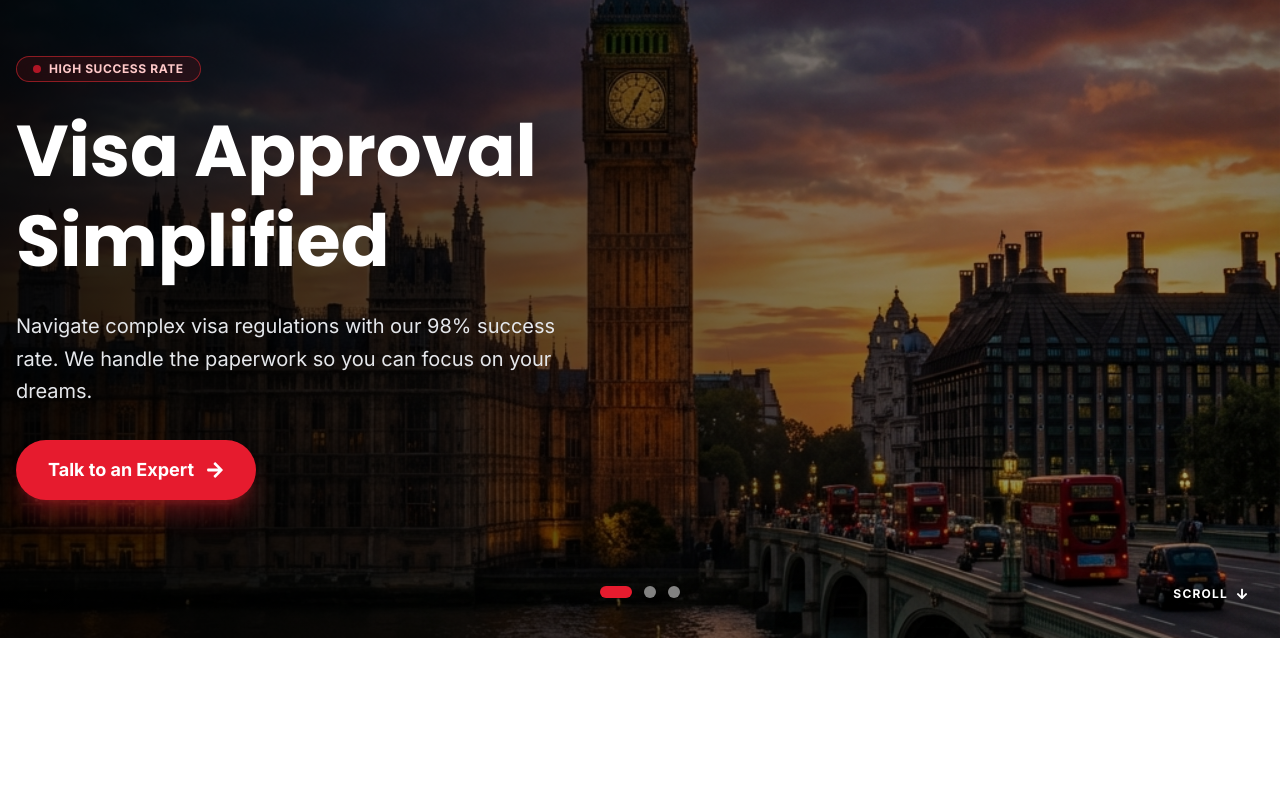
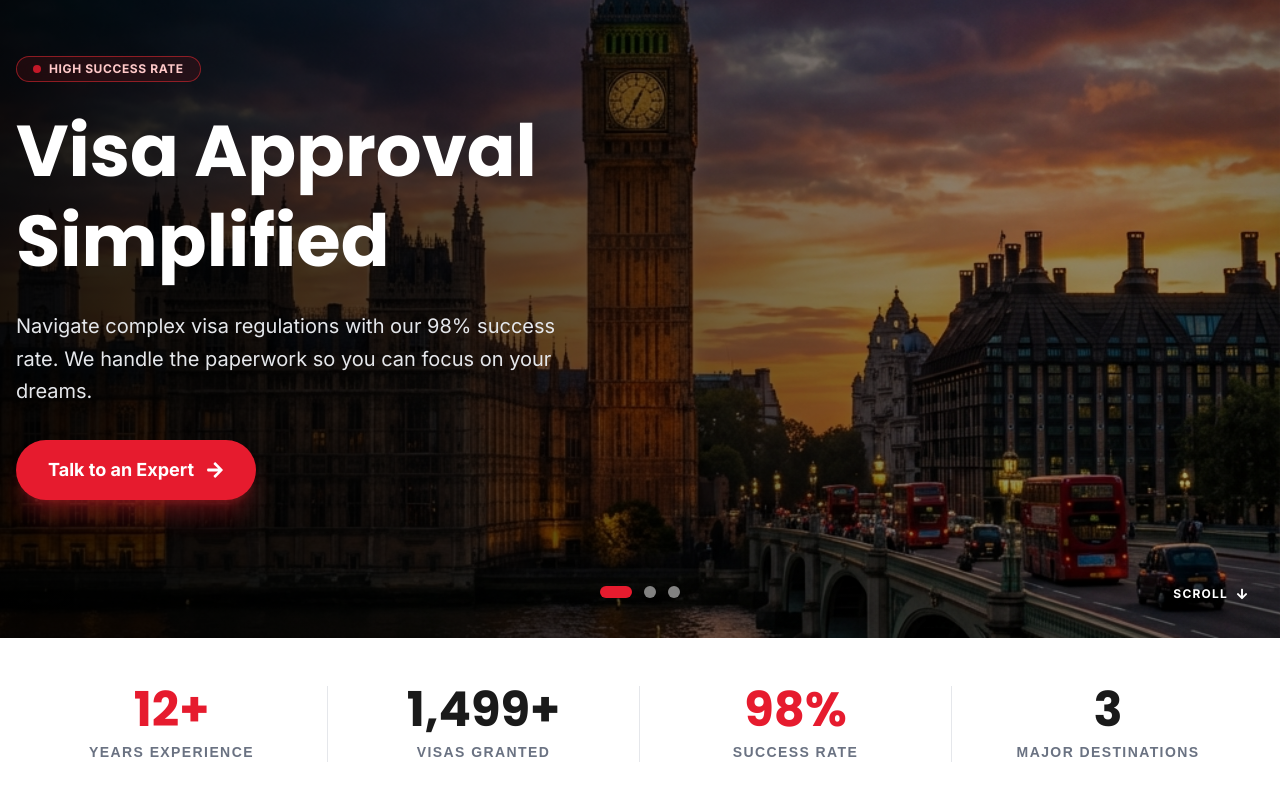
Before and after one commit to GamikaJayawardana/onra-international-web, a Next.js app: page / in a window 1280 px wide. Shown: the part 198-998 px from the top of the page. Before the commit the page ends 836 px from the top, so only its background shows below. Built offline with nearby package versions, Linux system fonts and the light colour scheme.

Commit message:
Add animated Stats section to homepage
Introduces a new Stats component with animated counters using framer-motion, displaying key metrics on the homepage. The component is integrated into the main page layout below the Hero section.

```diff
--- a/app/page.tsx
+++ b/app/page.tsx
@@ -1,9 +1,11 @@
 import Hero from "@/components/Hero";
+import Stats from "@/components/Stats";
 
 export default function Home() {
   return (
     <main>
       <Hero />
+      <Stats />
     </main>
   );
 }
--- /dev/null
+++ b/components/Stats.tsx
@@ -0,0 +1,90 @@
+"use client";
+
+import { useEffect, useRef } from "react";
+import { useInView, useMotionValue, useSpring } from "framer-motion";
+
+const stats = [
+    {
+        id: 1,
+        value: 12,
+        suffix: "+",
+        label: "YEARS EXPERIENCE",
+        color: "text-primary",
+    },
+    {
+        id: 2,
+        value: 1500,
+        suffix: "+",
+        label: "VISAS GRANTED",
+        color: "text-secondary",
+    },
+    {
+        id: 3,
+        value: 98,
+        suffix: "%",
+        label: "SUCCESS RATE",
+        color: "text-primary",
+    },
+    {
+        id: 4,
+        value: 3,
+        suffix: "",
+        label: "MAJOR DESTINATIONS",
+        color: "text-secondary",
+    },
+];
+
+function Counter({ value, suffix, color }: { value: number; suffix: string; color: string }) {
+    const ref = useRef<HTMLSpanElement>(null);
+    const motionValue = useMotionValue(0);
+    const springValue = useSpring(motionValue, {
+        damping: 50,
+        stiffness: 100,
+        duration: 2000,
+    });
+    const isInView = useInView(ref, { once: true, margin: "-100px" });
+
+    useEffect(() => {
+        if (isInView) {
+            motionValue.set(value);
+        }
+    }, [isInView, value, motionValue]);
+
+    useEffect(() => {
+        return springValue.on("change", (latest) => {
+            if (ref.current) {
+                ref.current.textContent = Math.floor(latest).toLocaleString();
+            }
+        });
+    }, [springValue]);
+
+    return (
+        <div className={`text-4xl md:text-5xl font-bold mb-2 ${color} font-heading`}>
+            <span ref={ref}>0</span>
+            {suffix}
+        </div>
+    );
+}
+
+export default function Stats() {
+    return (
+        <section className="py-12 bg-white shadow-sm border-b border-gray-100 relative z-20">
+            <div className="container mx-auto px-4">
+                <div className="grid grid-cols-1 md:grid-cols-4 gap-8 md:gap-0">
+                    {stats.map((stat, index) => (
+                        <div
+                            key={stat.id}
+                            className={`flex flex-col items-center justify-center text-center ${index !== stats.length - 1 ? "md:border-r md:border-gray-200" : ""
+                                }`}
+                        >
+                            <Counter value={stat.value} suffix={stat.suffix} color={stat.color} />
+                            <div className="text-xs md:text-sm font-bold text-gray-500 tracking-widest uppercase">
+                                {stat.label}
+                            </div>
+                        </div>
+                    ))}
+                </div>
+            </div>
+        </section>
+    );
+}
```
